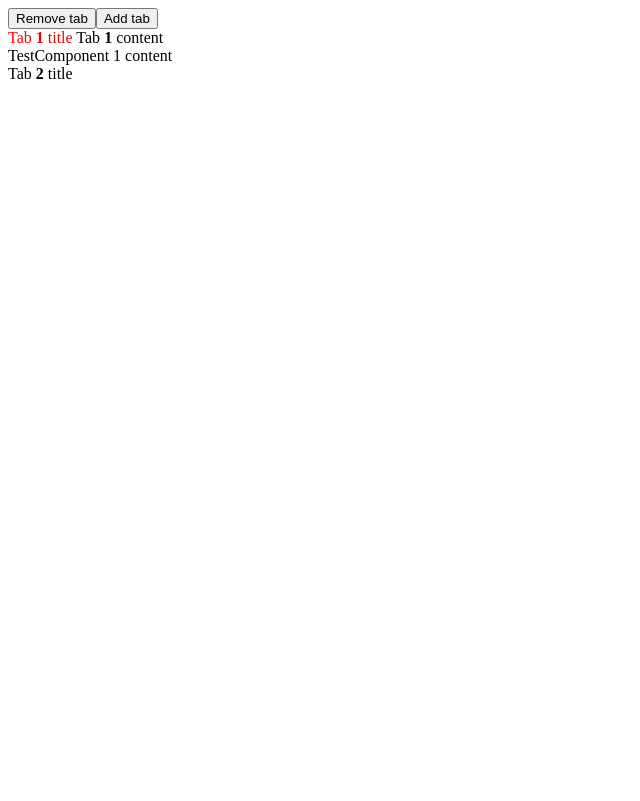
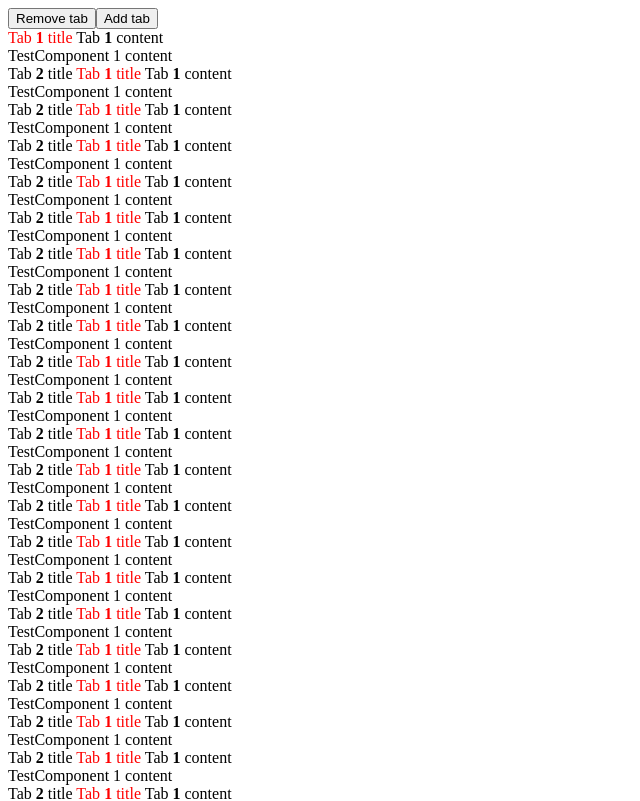
Before and after one commit to lekaving/tabs, an Angular app: page / in a window 1280 px wide. Shown: the top 801 px of the page, without its empty margins (0-640 px from the left). Built offline with nearby package versions, Linux system fonts and the light colour scheme.

Commit message:
rename and delete

```diff
--- a/src/app/app.component.html
+++ b/src/app/app.component.html
@@ -7,8 +7,8 @@
 
 <br>
 
-<!--<tabs *ngFor="let some of some">-->
-<tabs>
+<tabs *ngFor="let some of some">
+<!--<tabs>-->
   <tab *ngFor="let tab of tabs">
     <tab-title>
       Tab <b>{{ tab }}</b> title
--- a/src/app/app.component.ts
+++ b/src/app/app.component.ts
@@ -8,7 +8,7 @@ import { Component } from '@angular/core';
 export class AppComponent  {
   public tabs = [ 1, 2 ];
 
-  some = Array.from({length: 2}, () => 0);
+  some = Array.from({length: 5000}, () => 0);
 
   public dec() {
     this.tabs = this.tabs.slice(0, -1);
--- a/src/app/tabs/tab-title.directive.ts
+++ b/src/app/tabs/tab-title.directive.ts
@@ -1,17 +1,14 @@
-import { Directive, ElementRef, Input } from '@angular/core';
+import { Directive, ElementRef } from '@angular/core';
 
 @Directive({
   selector: 'tab-title',
 })
 export class TabTitleDirective {
 
-  @Input() index: number;
-
   constructor(public elementRef: ElementRef) {
   }
 
   toggle(isActive: boolean) {
-    this.elementRef.nativeElement.focus({preventScroll: true});
     if (isActive) {
       this.elementRef.nativeElement.classList.add('active');
     } else {
--- a/src/app/tabs/tabs.component.ts
+++ b/src/app/tabs/tabs.component.ts
@@ -10,6 +10,7 @@ import {
   ViewEncapsulation
 } from '@angular/core';
 import { Subject } from 'rxjs';
+import { takeUntil } from 'rxjs/operators';
 import { TabContentDef, TabContentOutlet } from './tab-content/tab-content.directive';
 import { TabTitleDirective } from './tab-title.directive';
 import { TabDirective } from './tab.directive';
@@ -57,7 +58,7 @@ export class TabsComponent implements AfterContentInit, OnDestroy {
   }
 
 
-  renderContent(index) {
+  renderContent(index: number) {
     this.tabContent.forEach((outlet) => outlet._viewContainer.clear())
     const outlet = this.tabContent['_results'][index];
     const def = this.tabContentDef['_results'][index];
@@ -70,7 +71,7 @@ export class TabsComponent implements AfterContentInit, OnDestroy {
   ngAfterContentInit() {
     this.renderContent(0);
     this.tabTitles['_results'][0].toggle(true);
-    this.tabs.changes.subscribe((res) => {
+    this.tabs.changes.pipe(takeUntil(this.destroy$)).subscribe((res) => {
       if (this.currentIndex + 1 > res.length && !!res.length || res.length === 1) {
         this.currentIndex = 0;
         this.tabTitles['_results'][0].toggle(true);
```
